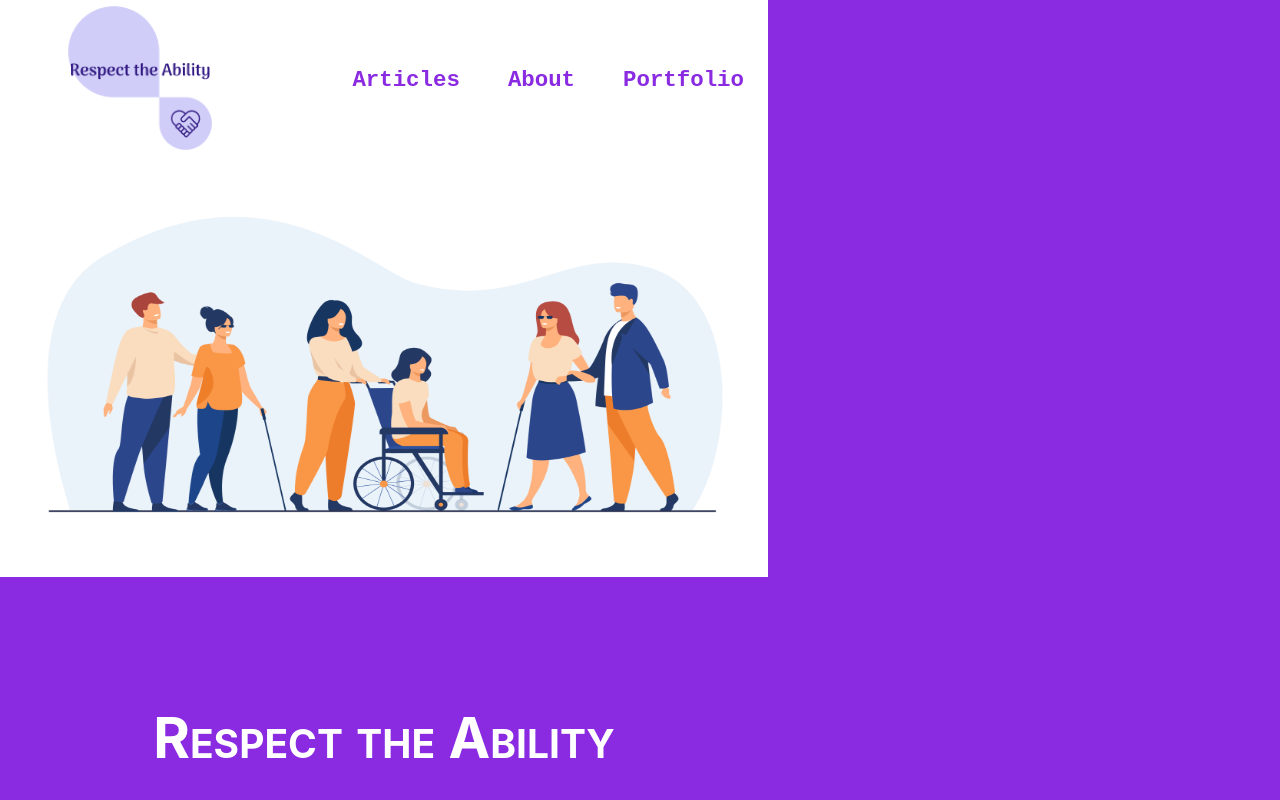
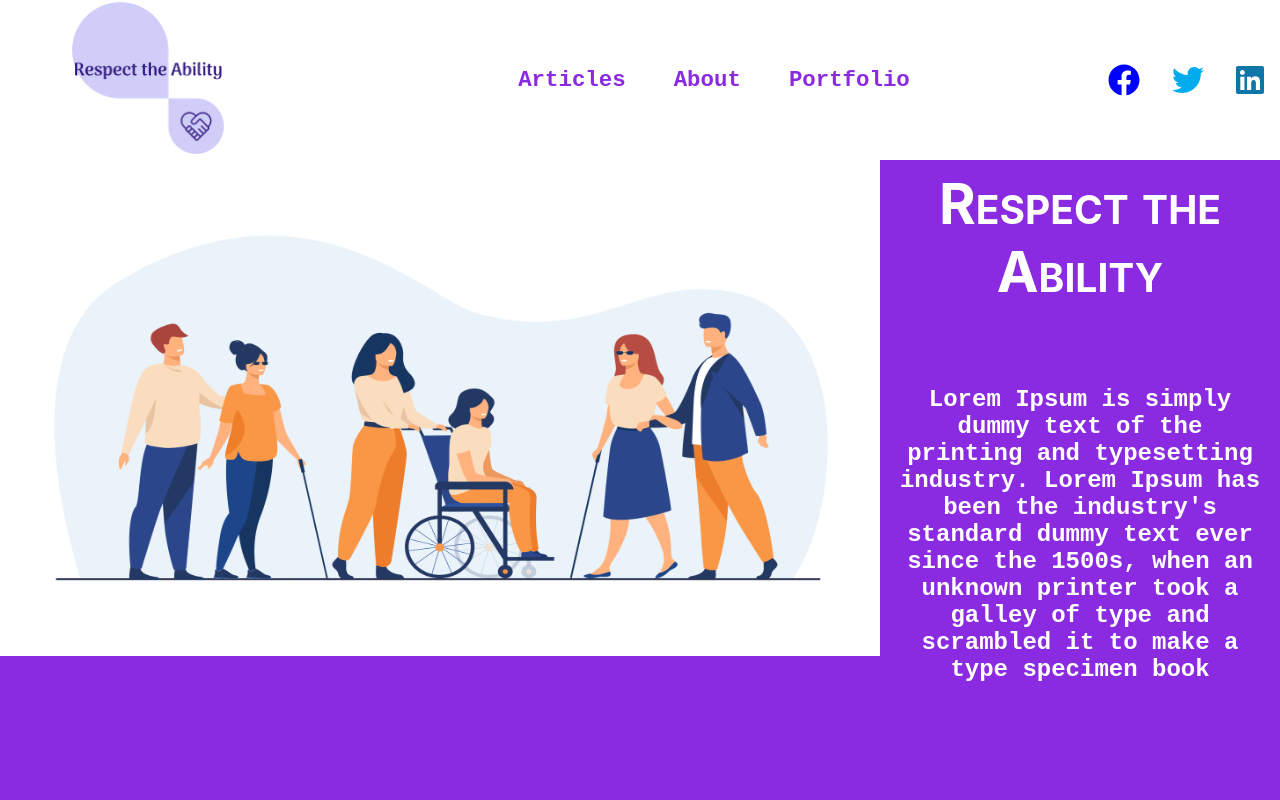
Before and after one commit to naveensatan/portfolio2, a React (Create React App) app: page / in a window 1280 px wide. Shown: the top 800 px of the page. Built offline with nearby package versions, Linux system fonts and the light colour scheme.

Commit message:
responsive design adjustments

```diff
--- a/src/App.css
+++ b/src/App.css
@@ -15,7 +15,9 @@ body {
 .intro-container {
     margin-top: 20vh;
     display: flex;
+    flex-wrap: unset;
     align-items: center;
+    width: 100%;
 }
 
 .intro-pic {
@@ -144,6 +146,7 @@ body {
     color: white;
     display: flex;
     justify-content: space-around;
+    width: 100%;
 }
 
 .card-body {
@@ -215,6 +218,7 @@ body {
     align-items: center;
     justify-content: space-around;
     background-color: orange;
+    width: 100%;
 }
 
 .about-content-head {
@@ -281,6 +285,7 @@ body {
     display: flex;
     flex-direction: column;
     margin: 0 20vh 20vh;
+    width: 80%;
 }
 
 .article-body-title{
@@ -326,131 +331,7 @@ body {
     text-decoration: none;
 }
 
-/* @media screen and (max-width: 375px) {
-    .header {
-        position: fixed;
-        top: 0;
-        height: 20vh;
-        width: 375px;
-        background: white;
-        display: flex;
-        justify-content: space-between;
-        align-items: center;
-    }
-    .logo {
-        height: 16vh;
-    }
-    .nav-links li {
-        display: inline-flex;
-        padding: 0 1vh;
-        font-size: 1.7vh;
-        font-family: monospace;
-        transition-duration: 250ms;
-    }
-    .fa-2x {
-        font-size: 1.4em;
-    }
-    .nav-links ul {
-        list-style-type: none;
-        padding: unset;
-        margin: unset;
-    }
-    .social-container a {
-        padding: 0 1.1vh;
-    }
-
-    .intro-container {
-        margin-top: 20vh;
-        display: flex;
-        flex-wrap: wrap;
-        align-items: center;
-    }
-
-    .intro-text-heading {
-        color: white;
-        font-weight: bold;
-        font-size: 5vh;
-        font-feature-settings: "smcp";
-        font-variant: small-caps;
-    }
-
-    .intro-text-container {
-        display: flex;
-        flex-direction: column;
-        width: 100vh;
-        height: 42vh;
-        justify-content: center;
-    }
-
-    .intro-text-body {
-        color: white;
-        font-size: 2vh;
-        padding: 0 2vh;
-        font-family: 'Courier New', Courier, monospace;
-        font-weight: 600;
-    }
-
-    .intro-pic {
-        width: 62.3vh;
-        height: 42vh;
-    }
-
-    article
-
-    .card-body {
-        box-shadow: 0 4px 8px 0 rgb(0 0 0 / 20%);
-        border-radius: 1vh;
-        transition: 0.15s;
-        display: flex;
-        flex-direction: column;
-        justify-content: space-between;
-        align-items: center;
-        margin: 2vh 0vh;
-        width: 45vh;
-        height: 60vh;
-        background-color: white;
-    }
-
-    about
-
-    .about-content-head {
-        display: flex;
-        flex-wrap: wrap;
-        width: 375px;
-        align-items: center;
-        justify-content: space-around;
-        margin: 5vh 0;
-        box-shadow: 0px 0px 3px 4px rgb(0 0 0 / 19%);
-    }
-
-    .author-headshot {
-        padding: 3vh;
-        width: 35vh;
-        height: 35vh;
-        vertical-align: middle;
-        border-radius: 50%;
-    }
-
-    .about-content-head-details h1 {
-        font-size: 3.5vh;
-    }
-
-    .about-content-head-details li {
-        font-size: 2.5vh;
-    }
-
-    .about-content-social {
-        border-radius: 1vh;
-        background-color: white;
-        height: 4vh;
-        padding-top: 1vh;
-        width: 15vh;
-        display: flex;
-        justify-content: space-around;
-    }
-} */
-
-@media  screen and (min-width: 320px) {
+@media screen and (max-width: 375px) {
     .header {
         width: 473px;
     }
@@ -497,10 +378,6 @@ body {
         width: 473px;
     }
 
-    .about-section-container {
-        width: 473px;
-    }
-
     .about-content-head {
         flex-direction: column;
         width: 75vh;
@@ -525,30 +402,3 @@ body {
         align-items: center;
     }
 }
-
-@media screen and (min-width: 768px) {
-    .header,
-    .intro-container,
-    .intro-pic-container,
-    .section-title,
-    .article-card-section,
-    .about-section-container,
-    .header-article,
-    .article-body-container {
-        width: 768px;
-    }
-
-    .intro-pic{
-        width: 768px;
-        height: 425px;
-    }
-
-    .article-body-container{
-        margin: unset;
-    }
-
-    .article-body-container img {
-        vertical-align: middle;
-        width: 753px;
-    }
-}
```
